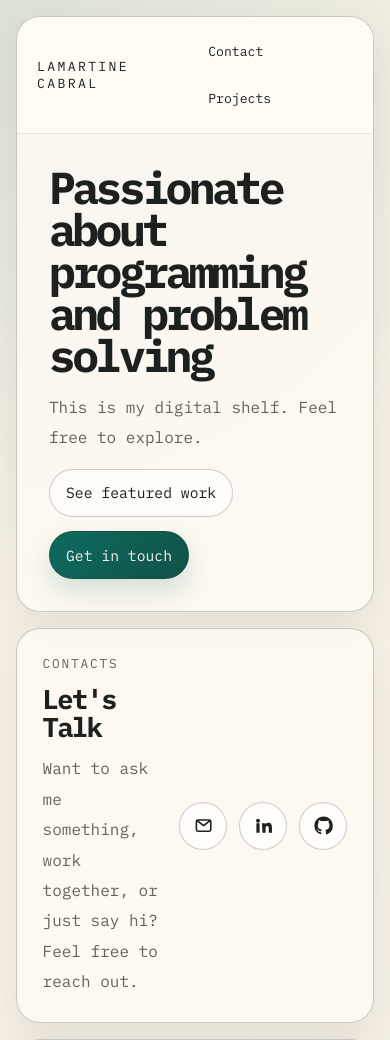
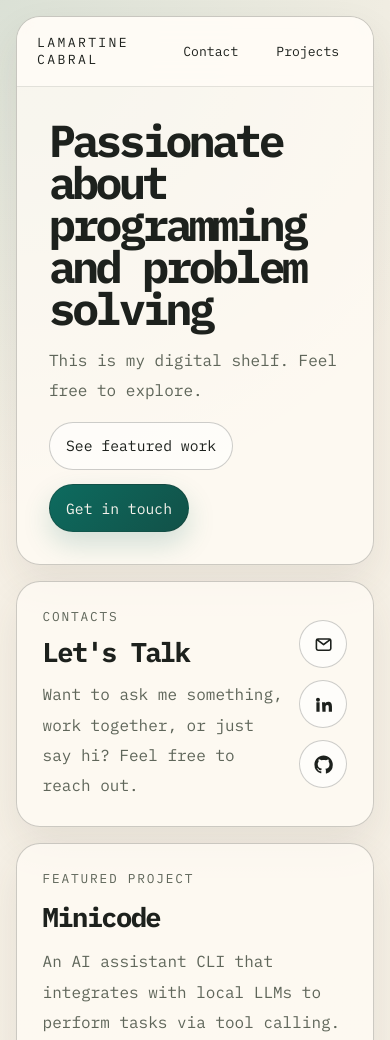
Before and after one commit to lamartinecabral/lamartinecabral.github.io, a plain HTML site: page docs/index.html in a window 390 px wide. Shown: the top 1040 px of the page. Drawn offline with Linux system fonts and the light colour scheme.

Commit message:
refactor: update image assets and adjust layout for topbar responsiveness

```diff
--- a/docs/index.html
+++ b/docs/index.html
@@ -161,9 +161,9 @@
       }
 
       .topbar {
-        display: flex;
+        display: grid;
         align-items: center;
-        justify-content: space-between;
+        grid-template-columns: auto 1fr;
         gap: 1rem;
         padding: 1rem 1.25rem;
         border-bottom: 1px solid var(--border);
@@ -181,6 +181,7 @@
         display: flex;
         flex-wrap: wrap;
         gap: 0.65rem;
+        justify-content: end;
       }
 
       .topbar nav a {
@@ -345,6 +346,16 @@
           grid-template-columns: 1fr;
         }
       }
+
+      @media (max-width: 480px) {
+        .topbar__brand {
+          max-width: min-content;
+        }
+
+        #contact .social-links {
+          flex-direction: column;
+        }
+      }
     </style>
   </head>
   <body>
@@ -453,7 +464,7 @@
               aria-label="Visit Minicode GitHub repository"
             >
               <img
-                src="assets/img/minicode.png"
+                src="assets/minicode.png"
                 alt="Minicode terminal interface screenshot"
               />
             </a>
@@ -482,7 +493,7 @@
               aria-label="Visit Nopedat website"
             >
               <img
-                src="assets/img/nopedat.png"
+                src="assets/nopedat.png"
                 alt="Nopedat note application screenshot"
               />
             </a>
```
Also changed, not shown: README.md, docs/assets/img/nopedat.png (deleted), docs/assets/minicode.png (renamed from docs/assets/img/minicode.png), docs/assets/nopedat.png (added).
